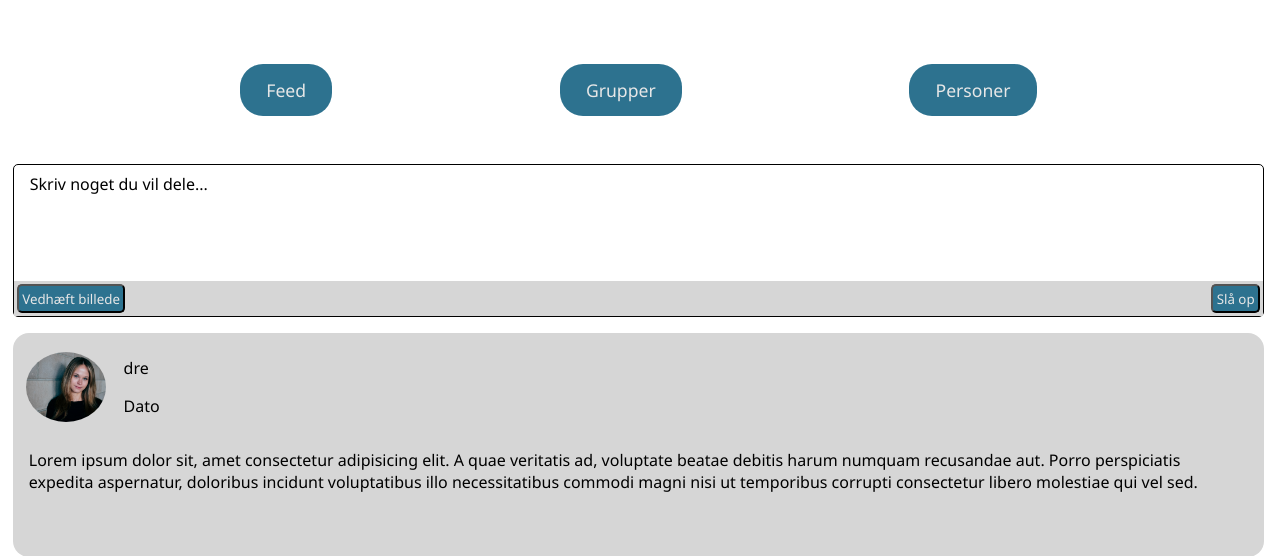
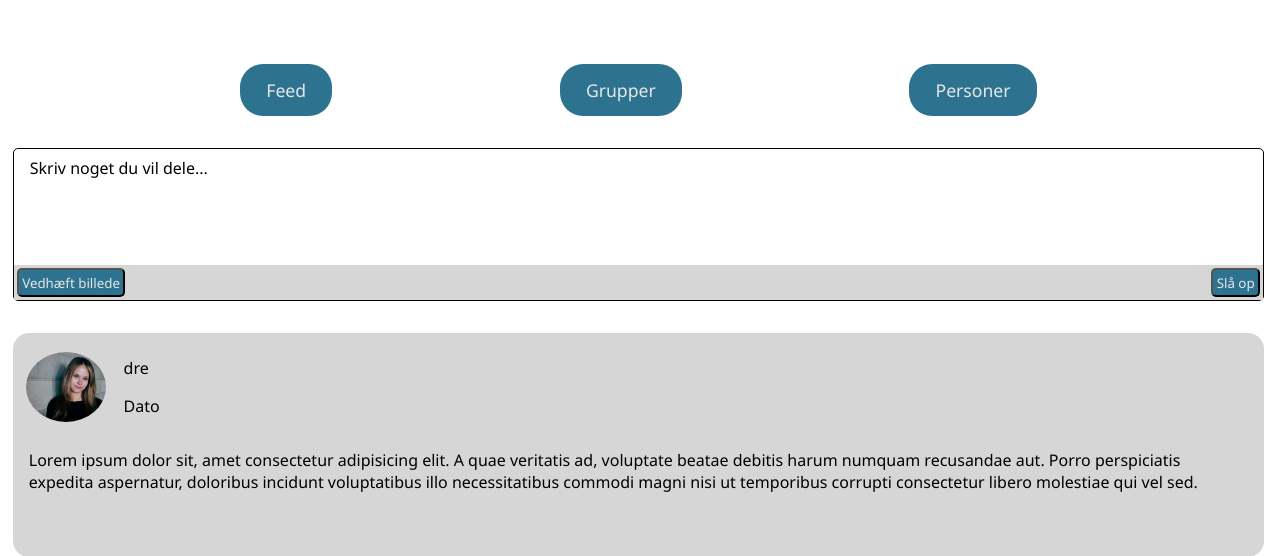
Before and after one commit to Lauramediedk/flaskapp_sql, a Flask app: page /feed in a window 1280 px wide. Shown: the part 75-631 px from the top of the page. Run offline with Flask 3, Linux system fonts and the light colour scheme; a user stored in the database is signed in; some libraries are stand-ins or nearby versions.

Commit message:
extra magin

```diff
--- a/static/css/style.css
+++ b/static/css/style.css
@@ -235,7 +235,7 @@ body{
 .make_post{
     border: solid 1px;
     border-radius: 5px;
-    margin: 1rem 0rem;
+    margin: 0rem 0rem 2rem 0rem;
 }
 .post_actions{
     display: flex;
```
